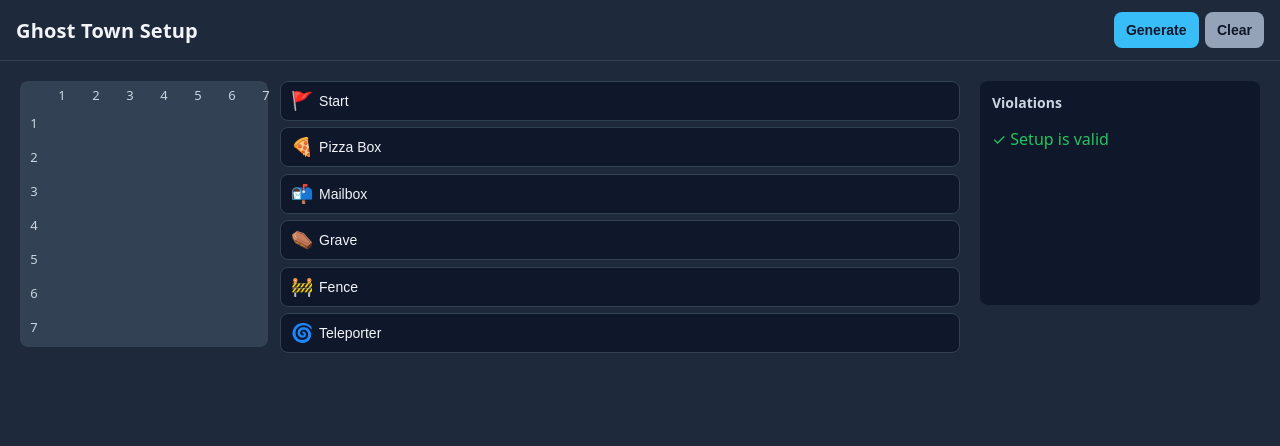
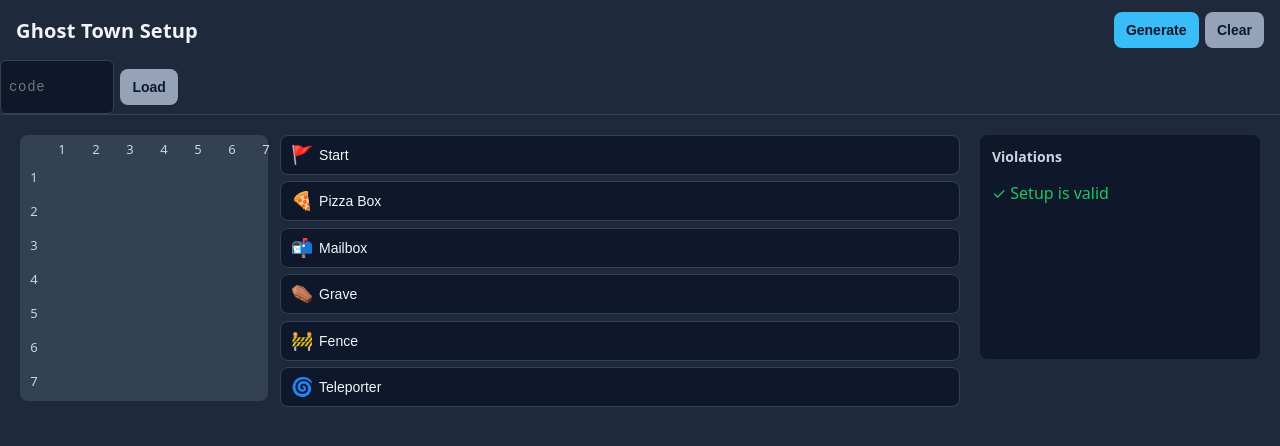
Before and after one commit to mtrunt/ghost-town, a React (Vite) app: page / in a window 1280 px wide. Shown: the top 446 px of the page. Built offline with nearby package versions, Linux system fonts and the light colour scheme.

Commit message:
feat: display share code and add load input to App

```diff
--- a/src/App.css
+++ b/src/App.css
@@ -87,6 +87,52 @@ body {
   flex-shrink: 0;
 }
 .controls-toggle:active { background: #1e3a8a; }
+
+/* Load row + share code display */
+.load-row {
+  display: flex;
+  gap: 0.4rem;
+  padding: 0 0.75rem 0.5rem;
+  align-items: center;
+}
+.load-input {
+  flex: 0 0 auto;
+  width: 6rem;
+  padding: 0.5rem;
+  background: #0f172a;
+  color: #f1f5f9;
+  border: 1px solid #334155;
+  border-radius: 6px;
+  font-size: 0.875rem;
+  font-family: ui-monospace, monospace;
+  letter-spacing: 0.05em;
+  min-height: 2.25rem;
+}
+.share-code-row {
+  display: flex;
+  gap: 0.4rem;
+  padding: 0 0.75rem 0.5rem;
+  align-items: center;
+}
+.share-code-row label {
+  font-size: 0.75rem;
+  color: #cbd5e1;
+  white-space: nowrap;
+}
+.share-code-display {
+  flex: 0 0 auto;
+  width: 6rem;
+  padding: 0.4rem 0.5rem;
+  background: #0f172a;
+  color: #38bdf8;
+  border: 1px solid #334155;
+  border-radius: 6px;
+  font-size: 0.9375rem;
+  font-family: ui-monospace, monospace;
+  letter-spacing: 0.08em;
+  text-align: center;
+  min-height: 2.25rem;
+}
 
 /* Main layout: mobile-first single column */
 .app-main {
@@ -299,6 +345,14 @@ body {
   .violations { min-height: 200px; }
   .app-header-row { padding: 0.75rem 1rem; }
   .controls-toggle { display: none; }
+  .load-row {
+    display: inline-flex;
+    padding: 0;
+  }
+  .share-code-row {
+    display: inline-flex;
+    padding: 0;
+  }
   /* On tablet, show controls inline in header (always visible) */
   .app-header .controls { display: flex; padding: 0 1rem 0.75rem; }
 }
--- a/src/App.tsx
+++ b/src/App.tsx
@@ -1,4 +1,4 @@
-import { useState } from 'react';
+import { useCallback, useState } from 'react';
 import type { ActiveTile } from './types';
 import { useGrid } from './hooks/useGrid';
 import { Board } from './components/Board';
@@ -13,7 +13,17 @@ export default function App() {
   const [active, setActive] = useState<ActiveTile | null>(null);
   const [portalSettings, setPortalSettings] = useState(GLOBAL_RULES.portalSettings);
   const [settingsOpen, setSettingsOpen] = useState(false);
-  const { grid, violations, error, place, remove, clear, resize, generate } = useGrid(portalSettings);
+  const [loadCode, setLoadCode] = useState('');
+  const onLoadSettings = useCallback(({ players, portalSettings }: { players: number; portalSettings: typeof GLOBAL_RULES.portalSettings }) => {
+    setPlayers(players);
+    setPortalSettings(portalSettings);
+  }, []);
+  const { grid, violations, error, shareCode, place, remove, clear, resize, generate, load } = useGrid(portalSettings, onLoadSettings);
+
+  const handleLoad = () => {
+    load(loadCode.trim());
+    setLoadCode('');
+  };
 
   const handlePlace = (r: number, c: number) => {
     if (active) place(r, c, active);
@@ -39,6 +49,30 @@ export default function App() {
             </button>
           </div>
         </div>
+        <div className="load-row">
+          <input
+            type="text"
+            placeholder="code"
+            maxLength={6}
+            value={loadCode}
+            onChange={(e) => setLoadCode(e.target.value)}
+            className="load-input"
+          />
+          <button type="button" className="action-btn secondary" onClick={handleLoad}>Load</button>
+        </div>
+        {shareCode && (
+          <div className="share-code-row">
+            <label htmlFor="share-code">Board code:</label>
+            <input
+              id="share-code"
+              aria-label="board code"
+              className="share-code-display"
+              type="text"
+              value={shareCode}
+              readOnly
+            />
+          </div>
+        )}
         {settingsOpen && (
           <Controls
             players={players}
```
Also changed, not shown: 1 other file (tests, documents, lock files or other folders).
